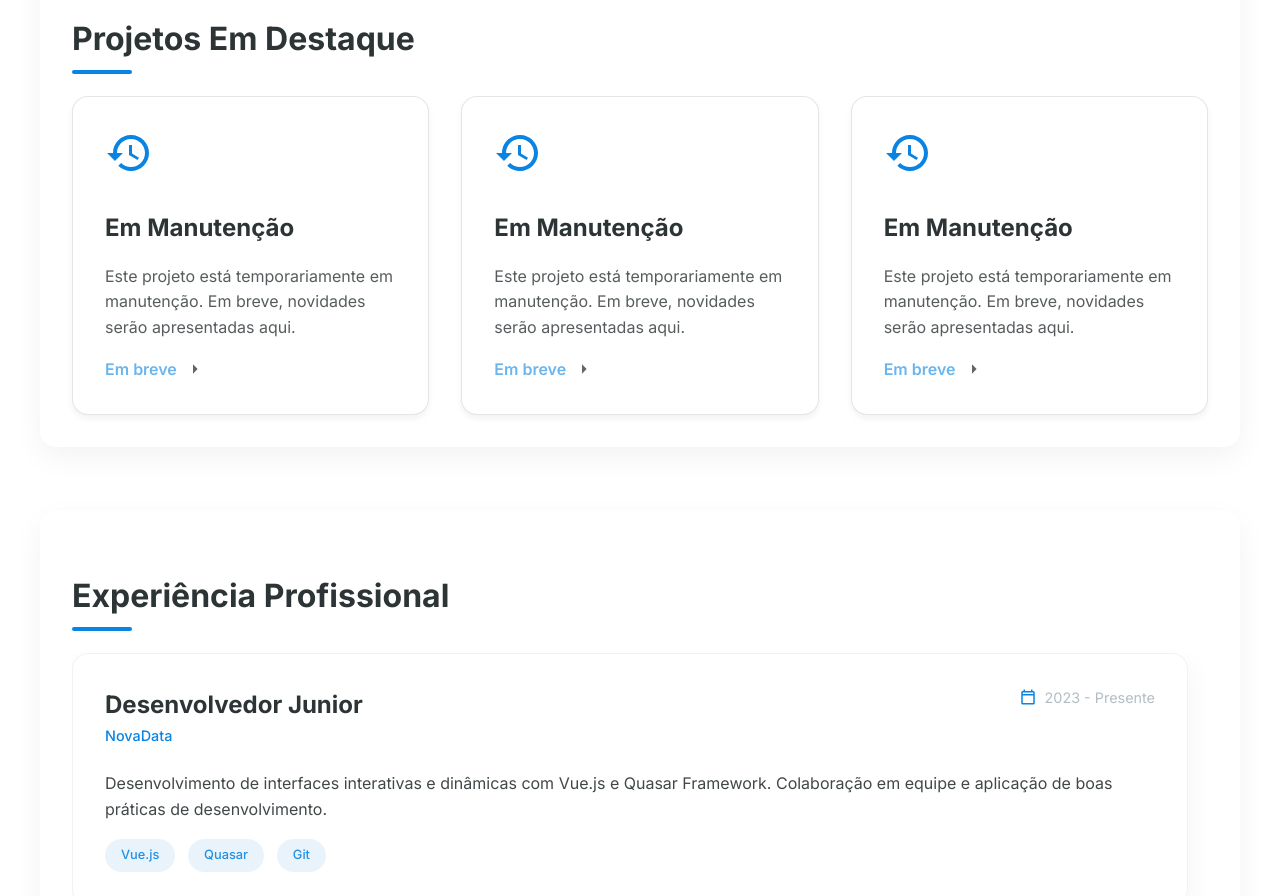
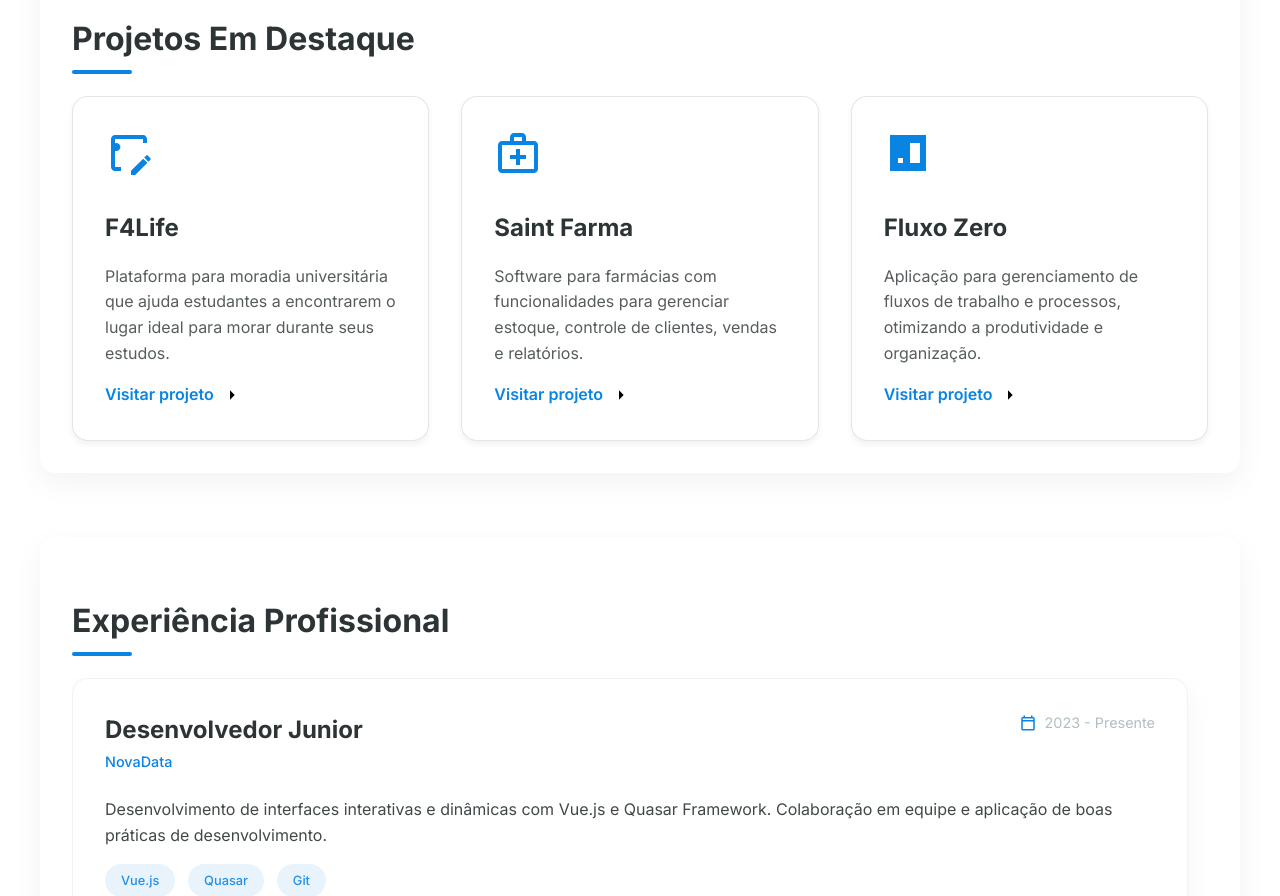
Before and after one commit to LucasMatheus12/Portifolio3.0, a plain HTML site: page index.html in a window 1280 px wide. Shown: the part 1640-2536 px from the top of the page. Drawn offline with nearby package versions, Linux system fonts and the light colour scheme.

Commit message:
att projetcs

```diff
--- a/index.html
+++ b/index.html
@@ -130,13 +130,13 @@
   <div class="projetos-grid">
     <div class="projeto">
       <svg class="projeto-icon" viewBox="0 0 24 24">
-            <path d="M13 3c-4.97 0-9 4.03-9 9H1l3.89 3.89.07.14L9 12H6c0-3.87 3.13-7 7-7s7 3.13 7 7-3.13 7-7 7c-1.93 0-3.68-.79-4.94-2.06l-1.42 1.42C8.27 19.99 10.51 21 13 21c4.97 0 9-4.03 9-9s-4.03-9-9-9zm-1 5v5l4.28 2.54.72-1.21-3.5-2.08V8H12z"/>
+        <path d="M21 13.1c-.1 0-.3.1-.4.2l-1 1 2.1 2.1 1-1c.2-.2.2-.6 0-.8l-1.3-1.3c-.1-.1-.2-.2-.4-.2zm-1.9 1.8l-6.1 6V23h2.1l6.1-6.1-2.1-2zm-13.4-7.9c-1.1 0-2 .9-2 2s.9 2 2 2 2-.9 2-2-.9-2-2-2zM3 5v14c0 1.1.9 2 2 2h3v-2H5V5h14v2h2V5c0-1.1-.9-2-2-2H5c-1.1 0-2 .9-2 2z"/>
       </svg>
-          <h3>Em Manutenção</h3>
-          <p class="projeto-desc">Este projeto está temporariamente em manutenção. Em breve, novidades serão apresentadas aqui.</p>
+      <h3>F4Life</h3>
+      <p class="projeto-desc">Plataforma para moradia universitária que ajuda estudantes a encontrarem o lugar ideal para morar durante seus estudos.</p>
 
-          <a href="#" class="projeto-link">
-            Em breve
+      <a href="https://teste-f4life.vercel.app/" target="_blank" class="projeto-link" style="pointer-events: auto; opacity: 1;">
+        Visitar projeto
         <svg viewBox="0 0 24 24">
           <path d="M5 12h14M12 5l7 7-7 7"/>
         </svg>
@@ -145,13 +145,14 @@
 
     <div class="projeto">
       <svg class="projeto-icon" viewBox="0 0 24 24">
-            <path d="M13 3c-4.97 0-9 4.03-9 9H1l3.89 3.89.07.14L9 12H6c0-3.87 3.13-7 7-7s7 3.13 7 7-3.13 7-7 7c-1.93 0-3.68-.79-4.94-2.06l-1.42 1.42C8.27 19.99 10.51 21 13 21c4.97 0 9-4.03 9-9s-4.03-9-9-9zm-1 5v5l4.28 2.54.72-1.21-3.5-2.08V8H12z"/>
+        <path d="M20 6h-4V4c0-1.1-.9-2-2-2h-4c-1.1 0-2 .9-2 2v2H4c-1.1 0-2 .9-2 2v12c0 1.1.9 2 2 2h16c1.1 0 2-.9 2-2V8c0-1.1-.9-2-2-2zM10 4h4v2h-4V4zm10 16H4V8h16v12z"/>
+        <path d="M13 10h-2v3H8v2h3v3h2v-3h3v-2h-3z"/>
       </svg>
-          <h3>Em Manutenção</h3>
-          <p class="projeto-desc">Este projeto está temporariamente em manutenção. Em breve, novidades serão apresentadas aqui.</p>
+      <h3>Saint Farma</h3>
+      <p class="projeto-desc">Software para farmácias com funcionalidades para gerenciar estoque, controle de clientes, vendas e relatórios.</p>
 
-          <a href="#" class="projeto-link">
-            Em breve
+      <a href="https://saint-farma-beta.vercel.app/" target="_blank" class="projeto-link" style="pointer-events: auto; opacity: 1;">
+        Visitar projeto
         <svg viewBox="0 0 24 24">
           <path d="M5 12h14M12 5l7 7-7 7"/>
         </svg>
@@ -160,13 +161,13 @@
 
     <div class="projeto">
       <svg class="projeto-icon" viewBox="0 0 24 24">
-            <path d="M13 3c-4.97 0-9 4.03-9 9H1l3.89 3.89.07.14L9 12H6c0-3.87 3.13-7 7-7s7 3.13 7 7-3.13 7-7 7c-1.93 0-3.68-.79-4.94-2.06l-1.42 1.42C8.27 19.99 10.51 21 13 21c4.97 0 9-4.03 9-9s-4.03-9-9-9zm-1 5v5l4.28 2.54.72-1.21-3.5-2.08V8H12z"/>
+        <path d="M3 3h18v18H3V3m10 4v10h5V7h-5m-1 10h-2.5v-2.5H7V17h5v-2.5h-2.5v-5H7V7h5v2.5h-2.5v5H12V17z"/>
       </svg>
-          <h3>Em Manutenção</h3>
-          <p class="projeto-desc">Este projeto está temporariamente em manutenção. Em breve, novidades serão apresentadas aqui.</p>
+      <h3>Fluxo Zero</h3>
+      <p class="projeto-desc">Aplicação para gerenciamento de fluxos de trabalho e processos, otimizando a produtividade e organização.</p>
 
-          <a href="#" class="projeto-link">
-            Em breve
+      <a href="https://fluxo-zero-gbz5.vercel.app/" target="_blank" class="projeto-link" style="pointer-events: auto; opacity: 1;">
+        Visitar projeto
         <svg viewBox="0 0 24 24">
           <path d="M5 12h14M12 5l7 7-7 7"/>
         </svg>
```
Lines whose indentation alone changed are shown as unchanged.
